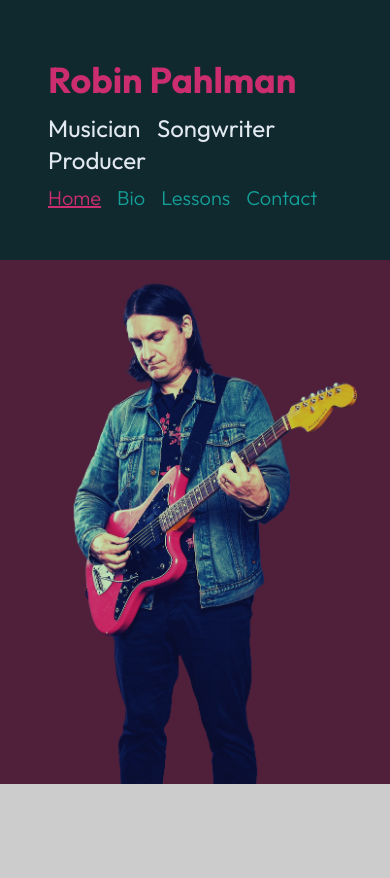
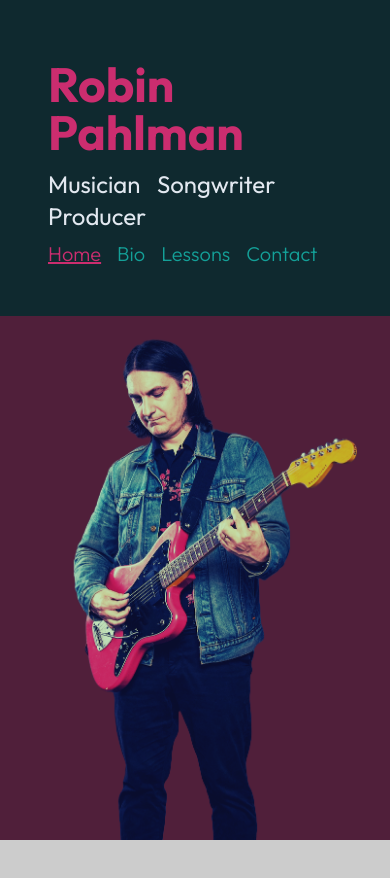
Before and after one commit to aut0maat10/rp-music-client, a Vue app: page / in a window 390 px wide. Shown: the top 878 px of the page. Built offline with nearby package versions, Linux system fonts and the light colour scheme.

Commit message:
header styles for mobile

```diff
--- a/src/components/HelloWorld.vue
+++ b/src/components/HelloWorld.vue
@@ -12,7 +12,7 @@
       leave-to-class="transform opacity-0 scale-75"
       appear
     >
-      <h1 class="text-4xl lg:text-6xl text-magenta py-3 font-bold">Robin Pahlman</h1>
+      <h1 class="text-5xl lg:text-6xl text-magenta py-3 font-bold">Robin Pahlman</h1>
     </Transition>
     <Transition
       enter-active-class="delay-500 duration-500 ease-out"
```
